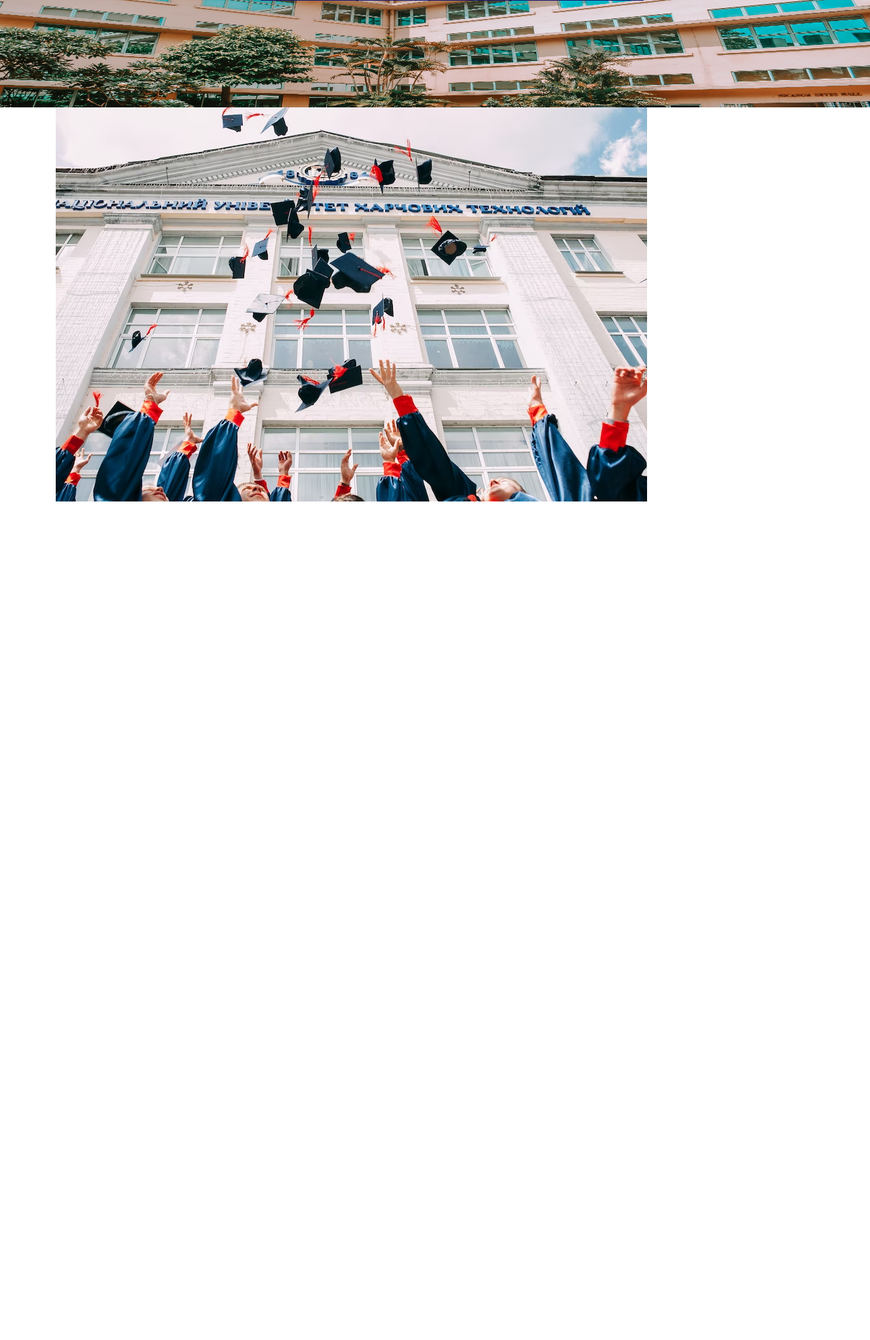
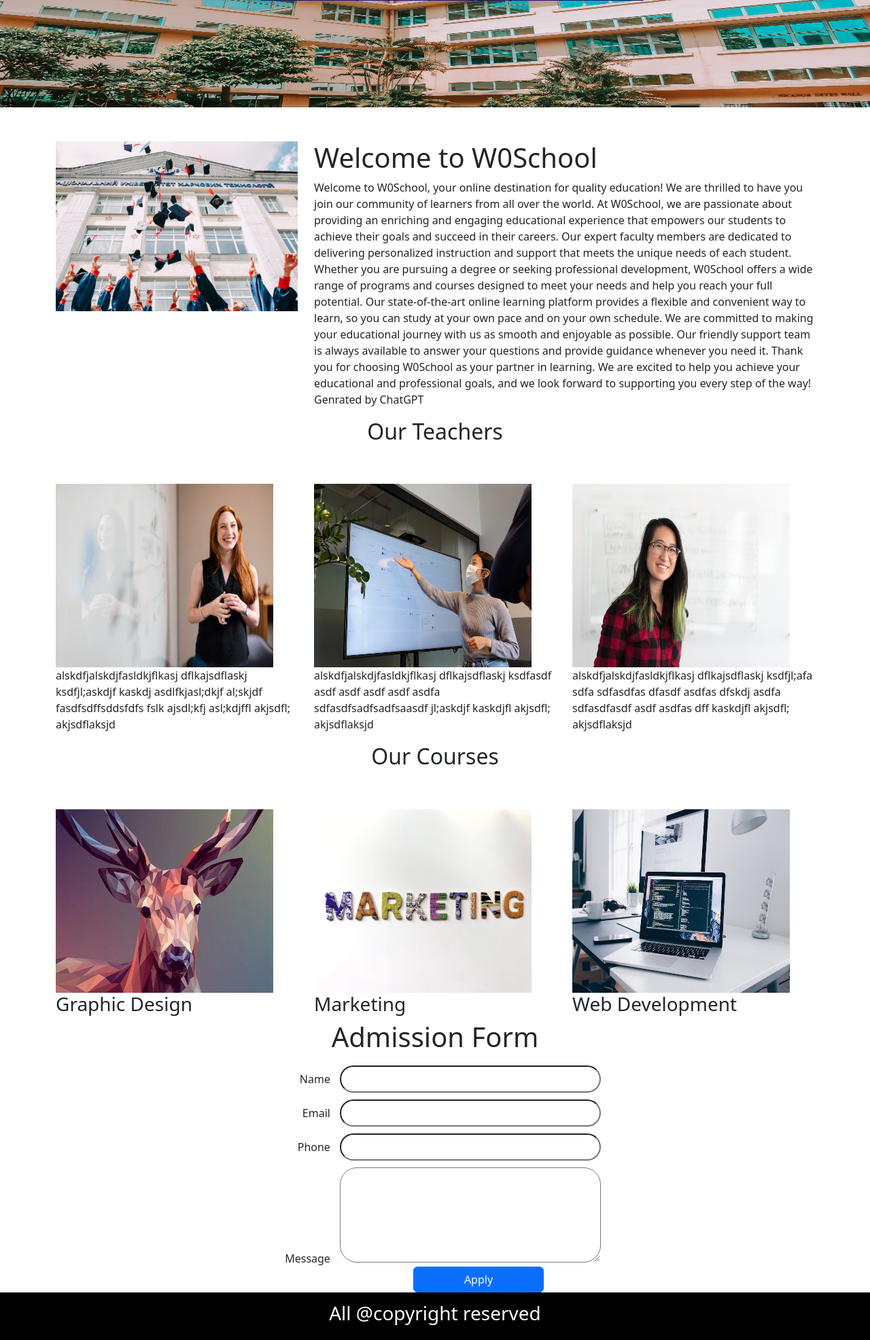
Before and after one commit to pawsey18/sms-system, a PHP site: page / in a window 1280 px wide. Shown: the part 212-2184 px from the top of the page at 68% size. Before the commit the page ends 950 px from the top, so only its background shows below. Run offline with PHP 8.4, Linux system fonts and the light colour scheme.

Commit message:
Last public commit

```diff
--- a/css/style.css
+++ b/css/style.css
@@ -58,3 +58,61 @@ ul, li, a {
     padding-left: 20px;
     font-size: 35px;
 }
+
+.welcome-img{
+    width: 100%;
+    height: 250px;
+}
+
+.container{
+    padding-top: 50px;
+}
+
+.teacher{
+    width: 90%;
+    height: 270px;
+}
+
+.label-text{
+    display: inline-block;
+    width: 100px;
+    text-align: right;
+    padding-right: 10px;
+}
+
+.input-degree{
+    width: 30%;
+    height: 40px;
+    border-radius: 25px;
+    border: 1 px solid black;
+}
+
+.admission-inputs{
+    padding-top: 10px;
+}
+
+.input-text{
+    width: 30%;
+    height: 140px;
+    border-radius: 25px;
+    border: 1 px solid black;
+}
+
+#submit{
+    position: relative;
+    width: 15%;
+    left: 5%;
+}
+
+footer{
+    background-color: black;
+    height: 70px;
+    width: 100%;
+}
+
+.footer-text{
+    text-align: center;
+    color: white;
+    top: 20%;
+    position: relative;
+}
--- a/index.php
+++ b/index.php
@@ -19,7 +19,7 @@
             <li><a href="#">Home</a></li>
             <li><a href="#">Contact</a></li>
             <li><a href="#">Admission</a></li>
-            <li><a href="#" class="btn btn-success">Login</a></li>
+            <li><a href="login.php" class="btn btn-success">Login</a></li>
         </ul>
     </nav>
 
@@ -31,15 +31,91 @@
     <div class="container">
         <div class="row">
             <div class="col-md-4">
-                <img class="welcome" src="images/school2.jpg" alt="">
+                <img class="welcome-img" src="images/school2.jpg" alt="">
 
             </div>
             <div class="col-md-8">
+                <h1>Welcome to W0School</h1>
+                <p>Welcome to W0School, your online destination for quality education! We are thrilled to have you join our community of learners from all over the world.
 
+                    At W0School, we are passionate about providing an enriching and engaging educational experience that empowers our students to achieve their goals and succeed in their careers. Our expert faculty members are dedicated to delivering personalized instruction and support that meets the unique needs of each student.
+
+                    Whether you are pursuing a degree or seeking professional development, W0School offers a wide range of programs and courses designed to meet your needs and help you reach your full potential. Our state-of-the-art online learning platform provides a flexible and convenient way to learn, so you can study at your own pace and on your own schedule.
+
+                    We are committed to making your educational journey with us as smooth and enjoyable as possible. Our friendly support team is always available to answer your questions and provide guidance whenever you need it.
+
+                    Thank you for choosing W0School as your partner in learning. We are excited to help you achieve your educational and professional goals, and we look forward to supporting you every step of the way! Genrated by ChatGPT
+                </p>
             </div>
         </div>
     </div>
 
+    <center>
+        <h2>Our Teachers</h2>
+    </center>
+    <div class="container">
+        <div class="row">
+            <div class="col-md-4"><img class="teacher" src="images/teacher1.jpg" alt="">
+                <p>alskdfjalskdjfasldkjflkasj dflkajsdflaskj ksdfjl;askdjf kaskdj asdlfkjasl;dkjf al;skjdf fasdfsdffsddsfdfs fslk ajsdl;kfj asl;kdjffl akjsdfl; akjsdflaksjd</p>
+            </div>
+            <div class="col-md-4"><img class="teacher" src="images/teacher2.jpg" alt="">
+                <p>alskdfjalskdjfasldkjflkasj dflkajsdflaskj ksdfasdf asdf asdf asdf asdf asdfa sdfasdfsadfsadfsaasdf jl;askdjf kaskdjfl akjsdfl; akjsdflaksjd</p>
+            </div>
+            <div class="col-md-4"><img class="teacher" src="images/teacher3.jpg" alt="">
+                <p>alskdfjalskdjfasldkjflkasj dflkajsdflaskj ksdfjl;afa sdfa sdfasdfas dfasdf asdfas dfskdj asdfa sdfasdfasdf asdf asdfas dff kaskdjfl akjsdfl; akjsdflaksjd</p>
+            </div>
+        </div>
+    </div>
+
+    <center>
+        <h2>Our Courses</h2>
+    </center>
+    <div class="container">
+        <div class="row">
+            <div class="col-md-4"><img class="teacher" src="images/graphic-design.jpg" alt="">
+                <h3>Graphic Design</h3>
+            </div>
+            <div class="col-md-4"><img class="teacher" src="images/marketing.png" alt="">
+                <h3>Marketing</h3>
+            </div>
+            <div class="col-md-4"><img class="teacher" src="images/web.jpg" alt="">
+                <h3>Web Development</h3>
+            </div>
+        </div>
+    </div>
+
+    <center>
+        <h1>Admission Form</h1>
+    </center>
+    <div align="center" class="admission-form">
+        <form action="">
+            <div class="admission-inputs">
+                <label class="label-text">Name</label>
+                <input class="input-degree" type="text" name="" id="">
+            </div>
+            <div class="admission-inputs">
+                <label class="label-text">Email</label>
+                <input class="input-degree" type="email" name="" id="">
+            </div>
+            <div class="admission-inputs">
+                <label class="label-text">Phone</label>
+                <input class="input-degree" type="text" name="" id="">
+            </div>
+            <div class="admission-inputs">
+                <label class="label-text">Message</label>
+                <textarea class="input-text" rows="10" cols="50"></textarea>
+            </div>
+            <div>
+
+                <input class="btn btn-primary" type="submit" name="submit" value="Apply" id="submit">
+            </div>
+        </form>
+    </div>
+
+    <footer>
+        <h3 class="footer-text">All @copyright reserved</h3>
+    </footer>
+
 </body>
 
 </html>
```
Also changed, not shown: login.php (added, +59 -0 lines), images/graphic-design.jpg (added), includes/dbConnection.php (added), includes/dbFunctions.php (added), includes/footer.php (added), includes/header.php (added), includes/session.php (added).
